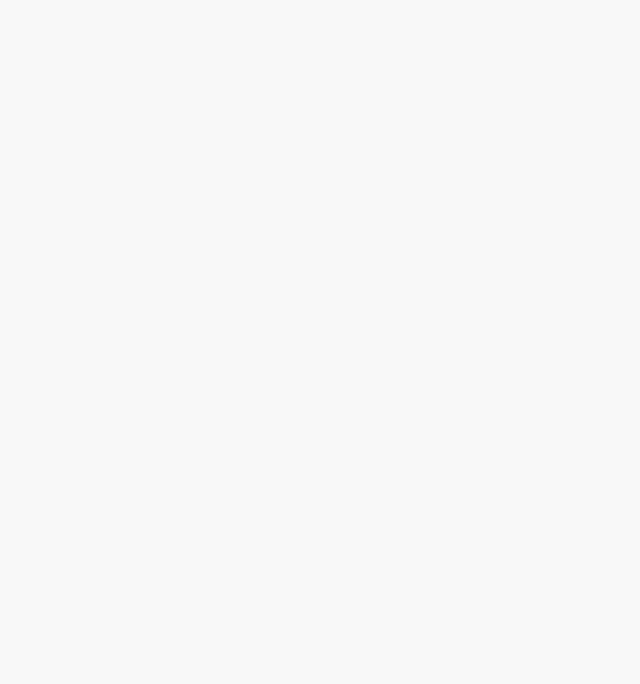
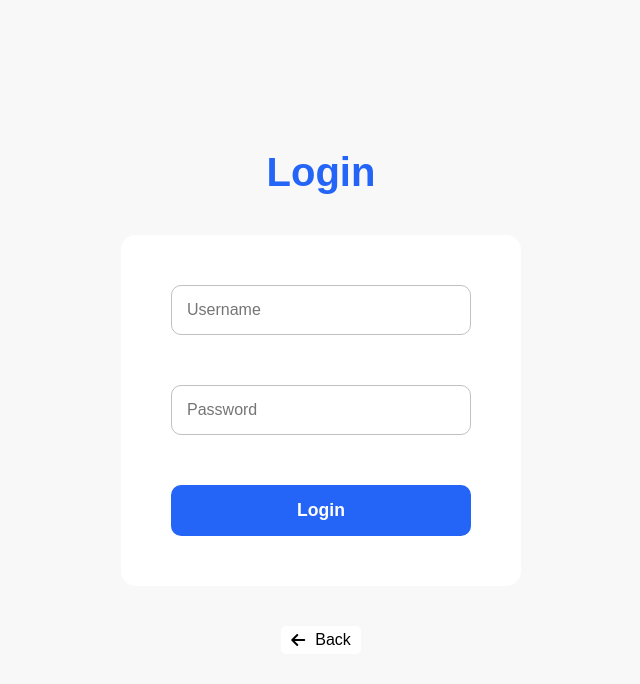
Before and after one commit to mfghir/shop-auth-proj-with-js, a plain HTML site: page auth.html in a window 1280 px wide. Shown: the whole page, without its empty margins (319-959 px from the left). Drawn offline with Linux system fonts and the light colour scheme.

Commit message:
add style to login form

```diff
--- a/auth.html
+++ b/auth.html
@@ -9,8 +9,23 @@
       href="https://cdnjs.cloudflare.com/ajax/libs/font-awesome/6.0.0/css/all.min.css"
     />
     <link rel="stylesheet" href="./css/global.css" />
+    <link rel="stylesheet" href="./css/auth.css" />
   </head>
   <body>
+    <div id="container">
+      <h2>Login</h2>
+      <form>
+        <input type="text" placeholder="Username" >
+        <input type="password" placeholder="Password" >
+        <button type="submit" >Login</button>
+      </form>
+
+      <a href="./index.html">
+        <i class="fa-solid fa-arrow-left" ></i>
+        <p>Back</p>
+      </a>
+    </div>
+
     <script type="module" src="./auth.js"></script>
   </body>
 </html>
--- /dev/null
+++ b/css/auth.css
@@ -0,0 +1,80 @@
+#container {
+    display: flex;
+    flex-direction: column;
+    align-items: center;
+
+    padding-top: 150px;
+}
+
+h2 {
+    font-size: 2.5rem;
+    margin-bottom: 40px;
+    color: var(--color-primary);
+}
+
+form {
+    display: flex;
+    flex-direction: column;
+    background-color: #fff;
+
+    padding: 50px;
+    border-radius: 15px;
+}
+
+input {
+    border: 1px solid silver;
+    margin-bottom: 50px;
+    padding: 15px;
+
+    width: 300px;
+    font-size: 1rem;
+    color: var(--color-primary);
+
+    border-radius: 10px;
+}
+
+input:focus {
+    outline: none;
+    border-color: var(--color-primary);
+}
+
+button {
+    border: none;
+    background-color: var(--color-primary);
+    padding: 15px;
+
+    border-radius: 10px;
+    color: #fff;
+    font-size: 1.1rem;
+
+    font-weight: 600;
+    cursor: pointer;
+    transition: all 0.1s ease-in;
+}
+
+button:hover {
+    background-color: var(--color-secondary);
+    color: var(--color-primary);
+}
+
+a {
+    display: flex;
+    align-items: center;
+    text-decoration: none;
+
+    color: #000;
+    margin-top: 40px;
+    background-color: #fff;
+
+    padding: 5px 10px;
+    border-radius: 5px;
+    transition: all 0.1s ease-in;
+}
+
+a p {
+    margin-left: 10px;
+}
+
+a:hover {
+    transform: scale(1.3);
+}
```
